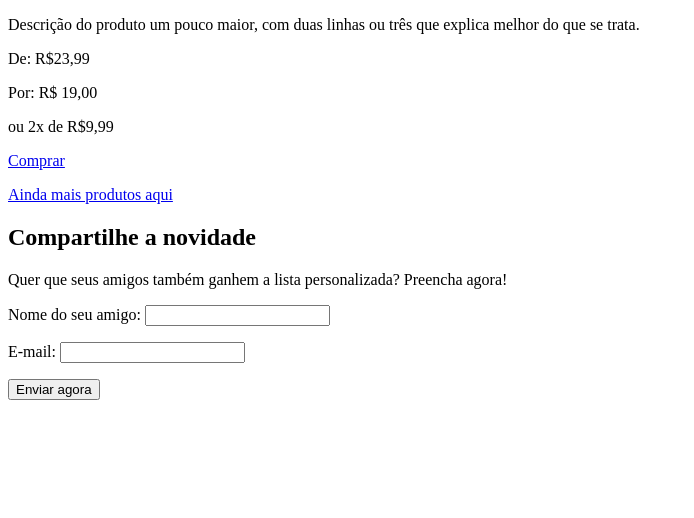
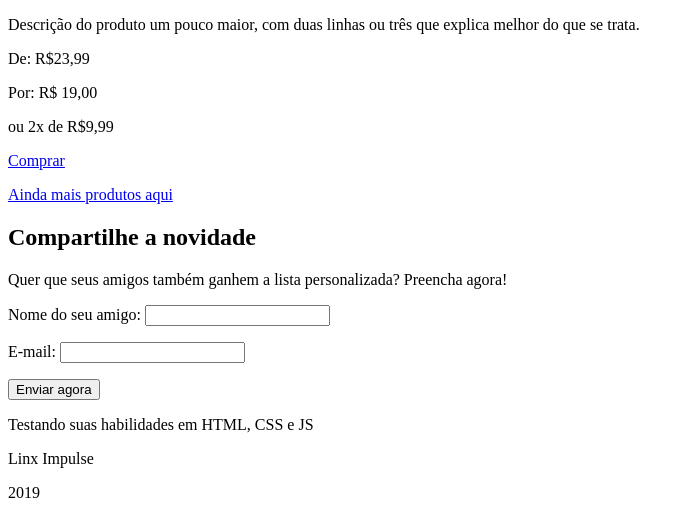
Before and after one commit to JoaresMiranda/2022-devchallenge-chaordic, a plain HTML site: page index.html in a window 1280 px wide. Shown: the part 3513-4031 px from the top of the page, without its empty margins (0-694 px from the left). Before the commit the page ends 3929 px from the top, so only its background shows below. Drawn offline with Linux system fonts and the light colour scheme.

Commit message:
create section footer

```diff
--- a/index.html
+++ b/index.html
@@ -250,6 +250,16 @@
                 </form>
             </div>
         </section>
+
     </div>
+
+    <div class="footer">
+        <div class="footer-content">
+            <p>Testando suas habilidades em HTML, CSS e JS</p>
+            <p>Linx Impulse</p>
+            <p>2019</p>
+        </div>
+    </div>
+
 </body>
 </html>
```
